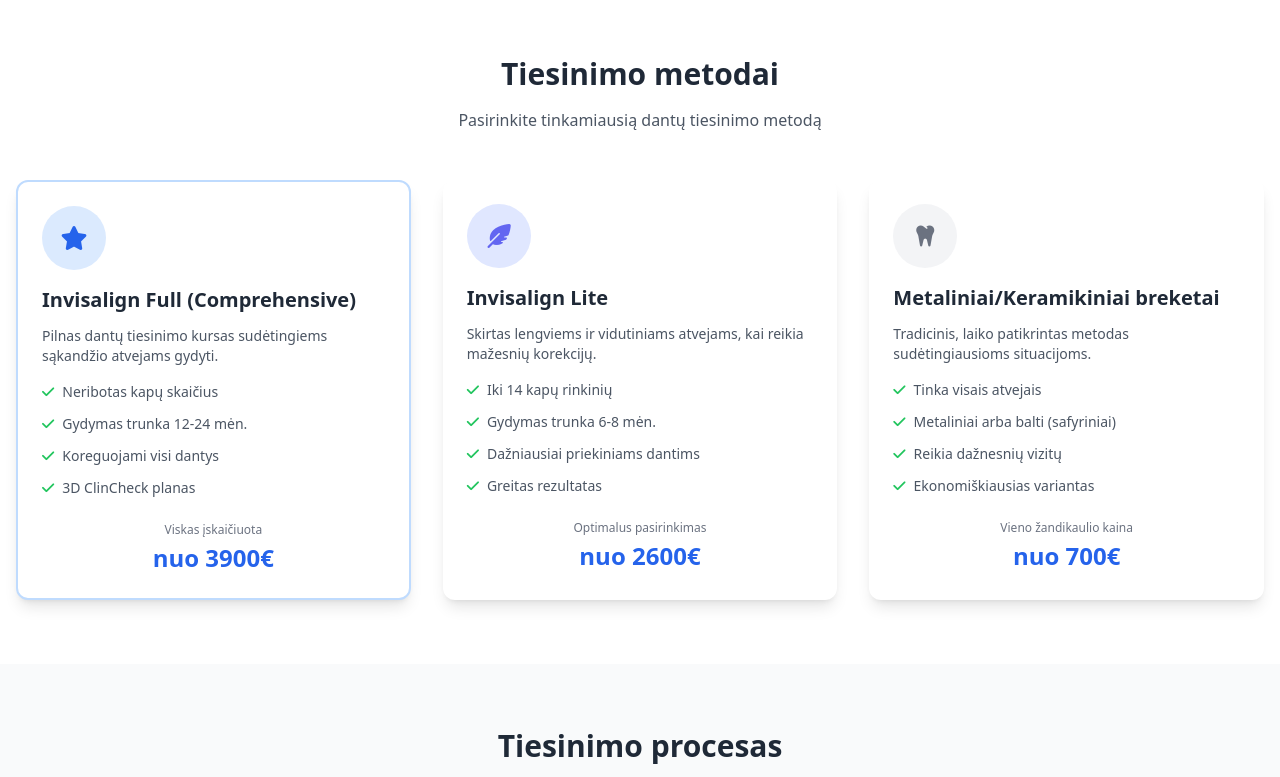
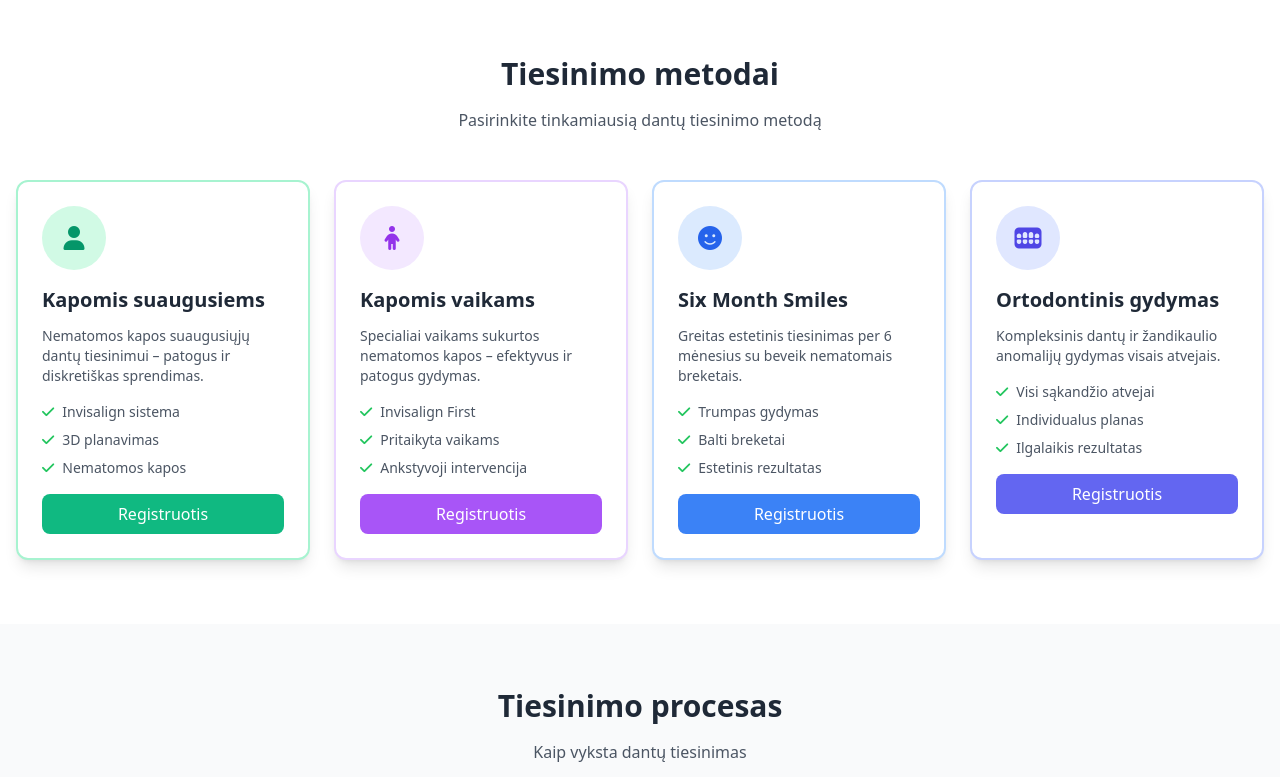
Before and after one commit to mobitirus-stack/Dantists-Piktogram-V1, a plain HTML site: page paslaugos/dantu-tiesinimas.html in a window 1280 px wide. Shown: the part 1604-2381 px from the top of the page. Drawn offline with nearby package versions, Linux system fonts and the light colour scheme.

Commit message:
Update service pages: remove prices, add new methods, fix Kaunas transport

```diff
--- a/paslaugos/dantu-tiesinimas.html
+++ b/paslaugos/dantu-tiesinimas.html
@@ -164,8 +164,8 @@
                             <div class="text-blue-100">Sėkmės</div>
                         </div>
                         <div class="text-center">
-                            <div class="text-3xl font-bold text-white">1500€</div>
-                            <div class="text-blue-100">Nuo</div>
+                            <div class="text-3xl font-bold text-white">25+</div>
+                            <div class="text-blue-100">Metų patirtis</div>
                         </div>
                     </div>
                 </div>
@@ -266,72 +266,90 @@
                 <h2 class="text-3xl font-bold text-gray-800 mb-4">Tiesinimo metodai</h2>
                 <p class="text-gray-600 max-w-2xl mx-auto">Pasirinkite tinkamiausią dantų tiesinimo metodą</p>
             </div>
-            <div class="grid md:grid-cols-2 lg:grid-cols-3 gap-8">
+            <div class="grid md:grid-cols-2 lg:grid-cols-4 gap-6">
+                <!-- Kapomis suaugusiems -->
+                <div
+                    class="service-card bg-white rounded-xl shadow-lg p-6 hover:shadow-2xl border-2 border-emerald-200">
+                    <div class="bg-emerald-100 w-16 h-16 rounded-full flex items-center justify-center mb-4">
+                        <i class="fas fa-user text-emerald-600 text-2xl"></i>
+                    </div>
+                    <h3 class="text-xl font-bold text-gray-800 mb-3">Kapomis suaugusiems</h3>
+                    <p class="text-gray-600 mb-4 text-sm">Nematomos kapos suaugusiųjų dantų tiesinimui – patogus ir
+                        diskretiškas sprendimas.</p>
+                    <ul class="text-gray-600 mb-4 space-y-2 text-sm">
+                        <li class="flex items-center"><i class="fas fa-check text-green-500 mr-2"></i>Invisalign sistema
+                        </li>
+                        <li class="flex items-center"><i class="fas fa-check text-green-500 mr-2"></i>3D planavimas</li>
+                        <li class="flex items-center"><i class="fas fa-check text-green-500 mr-2"></i>Nematomos kapos
+                        </li>
+                    </ul>
+                    <a href="../booking.html?service=kapomis-suaugusiems"
+                        class="w-full bg-emerald-500 text-white px-4 py-2 rounded-lg hover:bg-emerald-600 transition text-center block">
+                        Registruotis
+                    </a>
+                </div>
+                <!-- Kapomis vaikams -->
+                <div class="service-card bg-white rounded-xl shadow-lg p-6 hover:shadow-2xl border-2 border-purple-200">
+                    <div class="bg-purple-100 w-16 h-16 rounded-full flex items-center justify-center mb-4">
+                        <i class="fas fa-child text-purple-600 text-2xl"></i>
+                    </div>
+                    <h3 class="text-xl font-bold text-gray-800 mb-3">Kapomis vaikams</h3>
+                    <p class="text-gray-600 mb-4 text-sm">Specialiai vaikams sukurtos nematomos kapos – efektyvus ir
+                        patogus gydymas.</p>
+                    <ul class="text-gray-600 mb-4 space-y-2 text-sm">
+                        <li class="flex items-center"><i class="fas fa-check text-green-500 mr-2"></i>Invisalign First
+                        </li>
+                        <li class="flex items-center"><i class="fas fa-check text-green-500 mr-2"></i>Pritaikyta vaikams
+                        </li>
+                        <li class="flex items-center"><i class="fas fa-check text-green-500 mr-2"></i>Ankstyvoji
+                            intervencija</li>
+                    </ul>
+                    <a href="../booking.html?service=kapomis-vaikams"
+                        class="w-full bg-purple-500 text-white px-4 py-2 rounded-lg hover:bg-purple-600 transition text-center block">
+                        Registruotis
+                    </a>
+                </div>
+                <!-- Six Month Smiles -->
                 <div class="service-card bg-white rounded-xl shadow-lg p-6 hover:shadow-2xl border-2 border-blue-200">
                     <div class="bg-blue-100 w-16 h-16 rounded-full flex items-center justify-center mb-4">
-                        <i class="fas fa-star text-blue-600 text-2xl"></i>
+                        <i class="fas fa-smile text-blue-600 text-2xl"></i>
                     </div>
-                    <h3 class="text-xl font-bold text-gray-800 mb-3">Invisalign Full (Comprehensive)</h3>
-                    <p class="text-gray-600 mb-4 text-sm min-h-[40px]">Pilnas dantų tiesinimo kursas sudėtingiems
-                        sąkandžio atvejams gydyti.</p>
-                    <ul class="text-gray-600 mb-6 space-y-3 text-sm">
-                        <li class="flex items-center"><i class="fas fa-check text-green-500 mr-2"></i>Neribotas kapų
-                            skaičius</li>
-                        <li class="flex items-center"><i class="fas fa-check text-green-500 mr-2"></i>Gydymas trunka
-                            12-24 mėn.</li>
-                        <li class="flex items-center"><i class="fas fa-check text-green-500 mr-2"></i>Koreguojami visi
-                            dantys</li>
-                        <li class="flex items-center"><i class="fas fa-check text-green-500 mr-2"></i>3D ClinCheck
+                    <h3 class="text-xl font-bold text-gray-800 mb-3">Six Month Smiles</h3>
+                    <p class="text-gray-600 mb-4 text-sm">Greitas estetinis tiesinimas per 6 mėnesius su beveik
+                        nematomais breketais.</p>
+                    <ul class="text-gray-600 mb-4 space-y-2 text-sm">
+                        <li class="flex items-center"><i class="fas fa-check text-green-500 mr-2"></i>Trumpas gydymas
+                        </li>
+                        <li class="flex items-center"><i class="fas fa-check text-green-500 mr-2"></i>Balti breketai
+                        </li>
+                        <li class="flex items-center"><i class="fas fa-check text-green-500 mr-2"></i>Estetinis
+                            rezultatas</li>
+                    </ul>
+                    <a href="../booking.html?service=six-month-smiles"
+                        class="w-full bg-blue-500 text-white px-4 py-2 rounded-lg hover:bg-blue-600 transition text-center block">
+                        Registruotis
+                    </a>
+                </div>
+                <!-- Ortodontinis gydymas -->
+                <div class="service-card bg-white rounded-xl shadow-lg p-6 hover:shadow-2xl border-2 border-indigo-200">
+                    <div class="bg-indigo-100 w-16 h-16 rounded-full flex items-center justify-center mb-4">
+                        <i class="fas fa-teeth text-indigo-600 text-2xl"></i>
+                    </div>
+                    <h3 class="text-xl font-bold text-gray-800 mb-3">Ortodontinis gydymas</h3>
+                    <p class="text-gray-600 mb-4 text-sm">Kompleksinis dantų ir žandikaulio anomalijų gydymas visais
+                        atvejais.</p>
+                    <ul class="text-gray-600 mb-4 space-y-2 text-sm">
+                        <li class="flex items-center"><i class="fas fa-check text-green-500 mr-2"></i>Visi sąkandžio
+                            atvejai</li>
+                        <li class="flex items-center"><i class="fas fa-check text-green-500 mr-2"></i>Individualus
                             planas</li>
+                        <li class="flex items-center"><i class="fas fa-check text-green-500 mr-2"></i>Ilgalaikis
+                            rezultatas</li>
                     </ul>
-                    <div class="text-center mt-auto">
-                        <span class="block text-gray-500 text-xs mb-1">Viskas įskaičiuota</span>
-                        <div class="text-2xl font-bold text-blue-600">nuo 3900€</div>
-                    </div>
-                </div>
-                <div class="service-card bg-white rounded-xl shadow-lg p-6 hover:shadow-2xl">
-                    <div class="bg-indigo-100 w-16 h-16 rounded-full flex items-center justify-center mb-4">
-                        <i class="fas fa-feather-alt text-indigo-500 text-2xl"></i>
-                    </div>
-                    <h3 class="text-xl font-bold text-gray-800 mb-3">Invisalign Lite</h3>
-                    <p class="text-gray-600 mb-4 text-sm min-h-[40px]">Skirtas lengviems ir vidutiniams atvejams, kai
-                        reikia mažesnių korekcijų.</p>
-                    <ul class="text-gray-600 mb-6 space-y-3 text-sm">
-                        <li class="flex items-center"><i class="fas fa-check text-green-500 mr-2"></i>Iki 14 kapų
-                            rinkinių</li>
-                        <li class="flex items-center"><i class="fas fa-check text-green-500 mr-2"></i>Gydymas trunka 6-8
-                            mėn.</li>
-                        <li class="flex items-center"><i class="fas fa-check text-green-500 mr-2"></i>Dažniausiai
-                            priekiniams dantims</li>
-                        <li class="flex items-center"><i class="fas fa-check text-green-500 mr-2"></i>Greitas rezultatas
-                        </li>
-                    </ul>
-                    <div class="text-center mt-auto">
-                        <span class="block text-gray-500 text-xs mb-1">Optimalus pasirinkimas</span>
-                        <div class="text-2xl font-bold text-blue-600">nuo 2600€</div>
-                    </div>
-                </div>
-                <div class="service-card bg-white rounded-xl shadow-lg p-6 hover:shadow-2xl">
-                    <div class="bg-gray-100 w-16 h-16 rounded-full flex items-center justify-center mb-4">
-                        <i class="fas fa-tooth text-gray-500 text-2xl"></i>
-                    </div>
-                    <h3 class="text-xl font-bold text-gray-800 mb-3">Metaliniai/Keramikiniai breketai</h3>
-                    <p class="text-gray-600 mb-4 text-sm min-h-[40px]">Tradicinis, laiko patikrintas metodas
-                        sudėtingiausioms situacijoms.</p>
-                    <ul class="text-gray-600 mb-6 space-y-3 text-sm">
-                        <li class="flex items-center"><i class="fas fa-check text-green-500 mr-2"></i>Tinka visais
-                            atvejais</li>
-                        <li class="flex items-center"><i class="fas fa-check text-green-500 mr-2"></i>Metaliniai arba
-                            balti (safyriniai)</li>
-                        <li class="flex items-center"><i class="fas fa-check text-green-500 mr-2"></i>Reikia dažnesnių
-                            vizitų</li>
-                        <li class="flex items-center"><i class="fas fa-check text-green-500 mr-2"></i>Ekonomiškiausias
-                            variantas</li>
-                    </ul>
-                    <div class="text-center mt-auto">
-                        <span class="block text-gray-500 text-xs mb-1">Vieno žandikaulio kaina</span>
-                        <div class="text-2xl font-bold text-blue-600">nuo 700€</div>
-                    </div>
+                    <a href="../booking.html?service=ortodontinis-gydymas"
+                        class="w-full bg-indigo-500 text-white px-4 py-2 rounded-lg hover:bg-indigo-600 transition text-center block">
+                        Registruotis
+                    </a>
                 </div>
             </div>
         </div>
@@ -434,7 +452,8 @@
                             <p class="text-gray-600 leading-relaxed">Gydymo trukmė labai individuali. Su
                                 <strong>Invisalign Lite</strong> (lengvi atvejai) rezultatas pasiekiamas per 6–8
                                 mėnesius. Sudėtingesni gydymai (tiek kapomis, tiek breketais) vidutiniškai trunka 18–24
-                                mėnesius. Tikslią trukmę gydytojas pasakys konsultacijos metu po 3D skenavimo.</p>
+                                mėnesius. Tikslią trukmę gydytojas pasakys konsultacijos metu po 3D skenavimo.
+                            </p>
                         </div>
                     </div>
                     <div class="bg-white rounded-xl shadow-md overflow-hidden">
@@ -460,7 +479,8 @@
                             <p class="text-gray-600 leading-relaxed">Kad gydymas būtų efektyvus, kapas būtina dėvėti
                                 <strong>20–22 valandas per parą</strong>. Jas išsiimti galima tik valgant ir valantis
                                 dantis. Jei nesilaikoma šio režimo, gydymas gali užsitęsti arba rezultatas nebus toks,
-                                kokio tikimasi.</p>
+                                kokio tikimasi.
+                            </p>
                         </div>
                     </div>
                     <div class="bg-white rounded-xl shadow-md overflow-hidden">
```
Also changed, not shown: contact.html (+6 -4 lines), paslaugos/dantu-implantavimas.html (+3 -4 lines), paslaugos/dantu-implantu-rusys.html (+13 -18 lines), paslaugos/dantu-protezavimas.html (+13 -70 lines).
